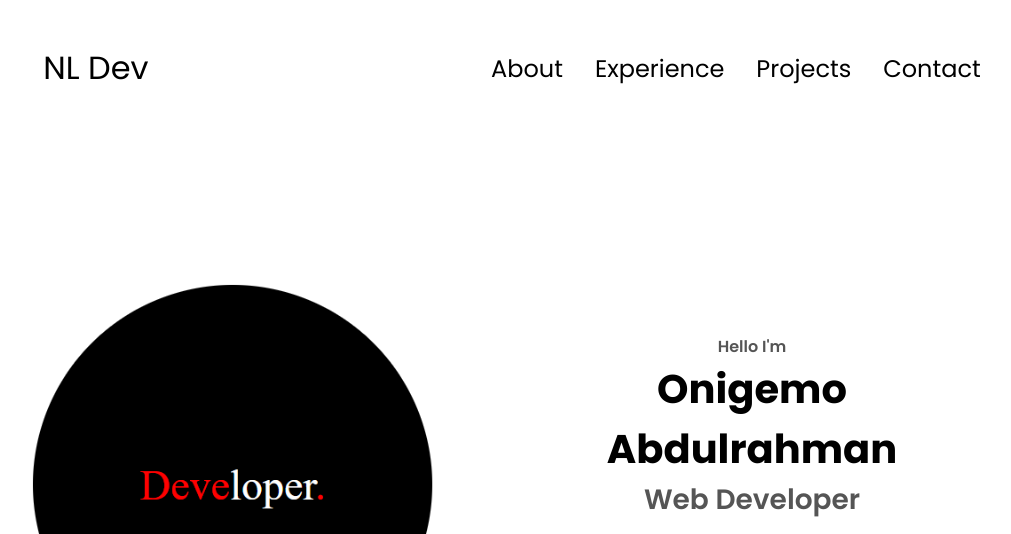
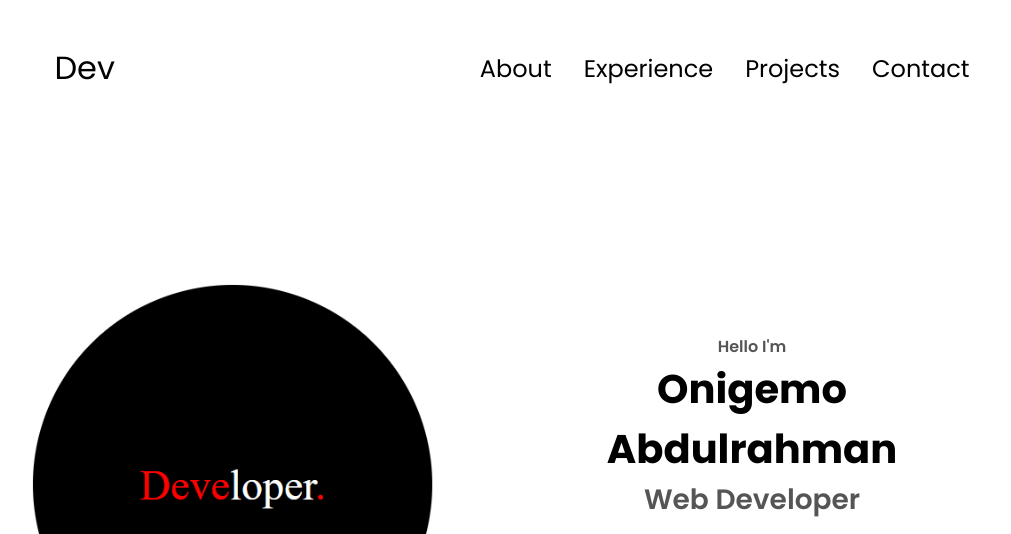
Before and after one commit to Abdul-rahman01/portfolio, a plain HTML site: page index.html in a window 1280 px wide. Shown: the top 534 px of the page, without its empty margins (128-1139 px from the left). Drawn offline with Linux system fonts and the light colour scheme.

Commit message:
Update index.html
commit

```diff
--- a/index.html
+++ b/index.html
@@ -12,7 +12,7 @@
 
 <body>
     <nav id="desktop-nav">
-        <div class="logo">NL Dev</div>
+        <div class="logo">Dev</div>
         <div>
             <ul class="nav-links">
                 <li><a href="#about">About</a></li>
@@ -24,7 +24,7 @@
     </nav>
 
     <nav id="hamburger-nav">
-        <div class="logo">NL Dev</div>
+        <div class="logo">Dev</div>
         <div class="hamburger-menu">
             <div class="hamburger-icon" onclick="toggleMenu()">
                 <span></span>
@@ -244,7 +244,7 @@
                 </ul>
             </div>
         </nav>
-        <p>Copyright &copy; 2024 NL Dev. All Rights Reserved.</p>
+        <p>Copyright &copy; Dev. All Rights Reserved.</p>
     </footer>
 
     <script src="script.js"></script>
```
